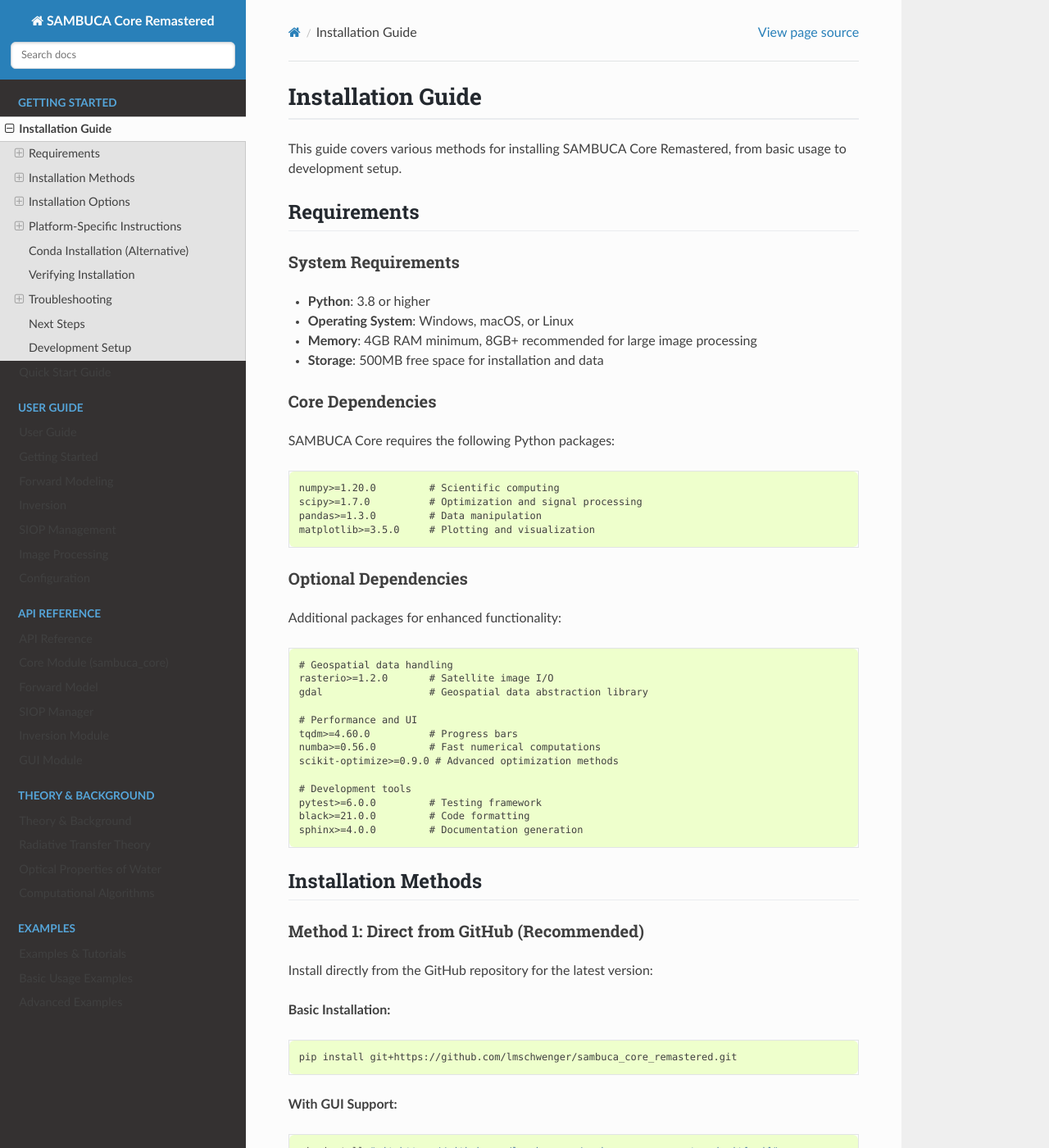
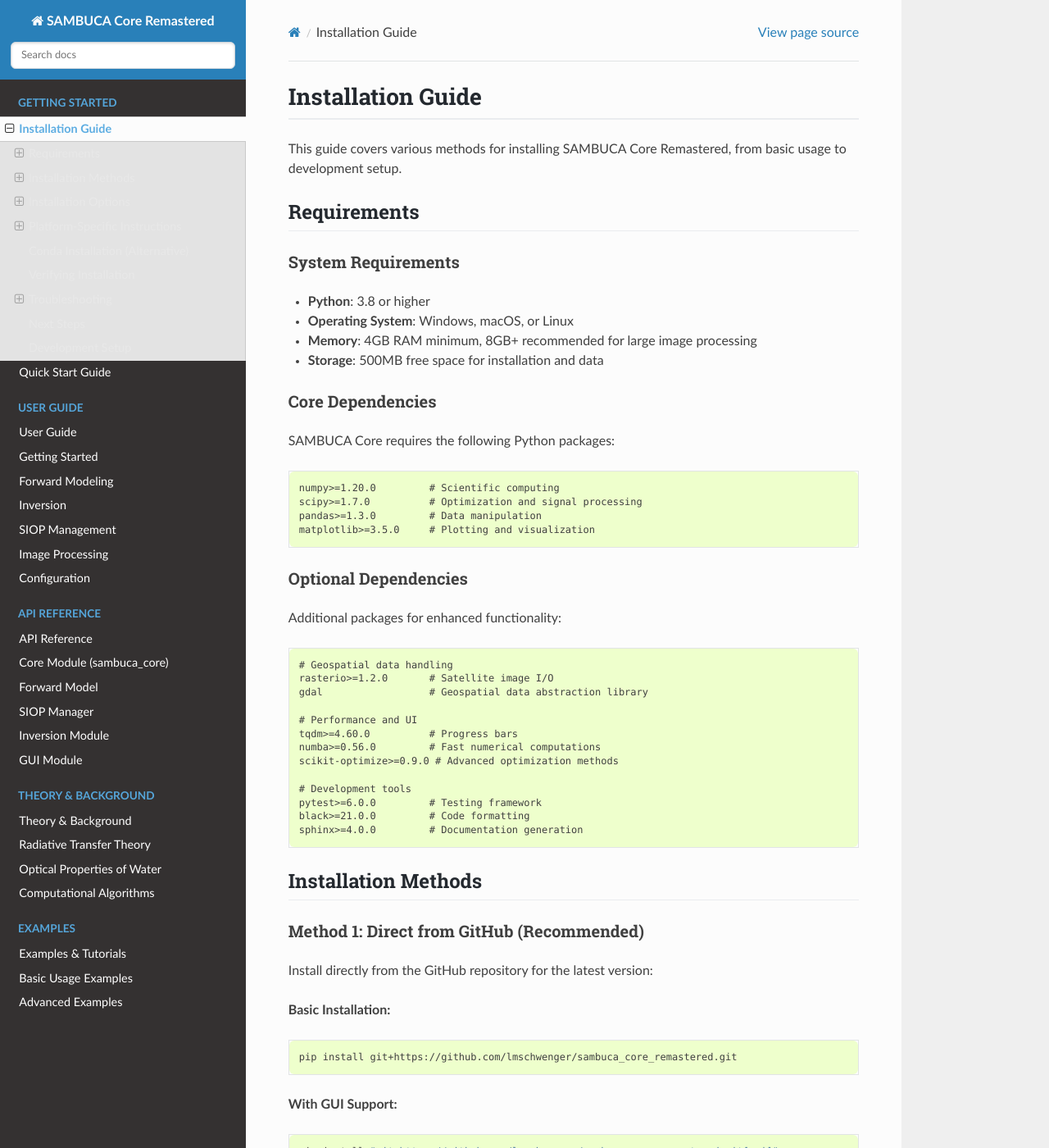
Before and after one commit to lmschwenger/sambuca_core_remastered, a Sphinx documentation site: the page built from docs/source/installation.rst, in a window 1280 px wide and 1400 px high. Shown: the whole window at 82% size. Built offline with Sphinx 7.4.7 and the Read the Docs theme 3.1.0, drawn with Linux system fonts in a browser that asks for light colours; pages that are not in the unit, such as notebooks, are missing from menus.

Commit message:
Improve navigation styles in documentation: update link colors for better visibility and add highlighting for current page

```diff
--- a/docs/source/_static/custom.css
+++ b/docs/source/_static/custom.css
@@ -60,12 +60,25 @@
 
 /* Navigation improvements */
 .wy-menu-vertical a {
-    color: #404040;
+    color: #ffffff;  /* White text for dark backgrounds */
     transition: color 0.2s ease;
 }
 
+/* Subtitles (nested items) - slightly dimmed but still visible */
+.wy-menu-vertical li.toctree-l2 a,
+.wy-menu-vertical li.toctree-l3 a,
+.wy-menu-vertical li.toctree-l4 a {
+    color: #e8e8e8;  /* Light gray for subtitles */
+}
+
 .wy-menu-vertical a:hover {
-    color: #2980b9;
+    color: #5dade2;  /* Light blue on hover for visibility */
+}
+
+/* Current page highlighting */
+.wy-menu-vertical li.current > a {
+    color: #5dade2;
+    font-weight: bold;
 }
 
 /* Header styling for better hierarchy */
```
